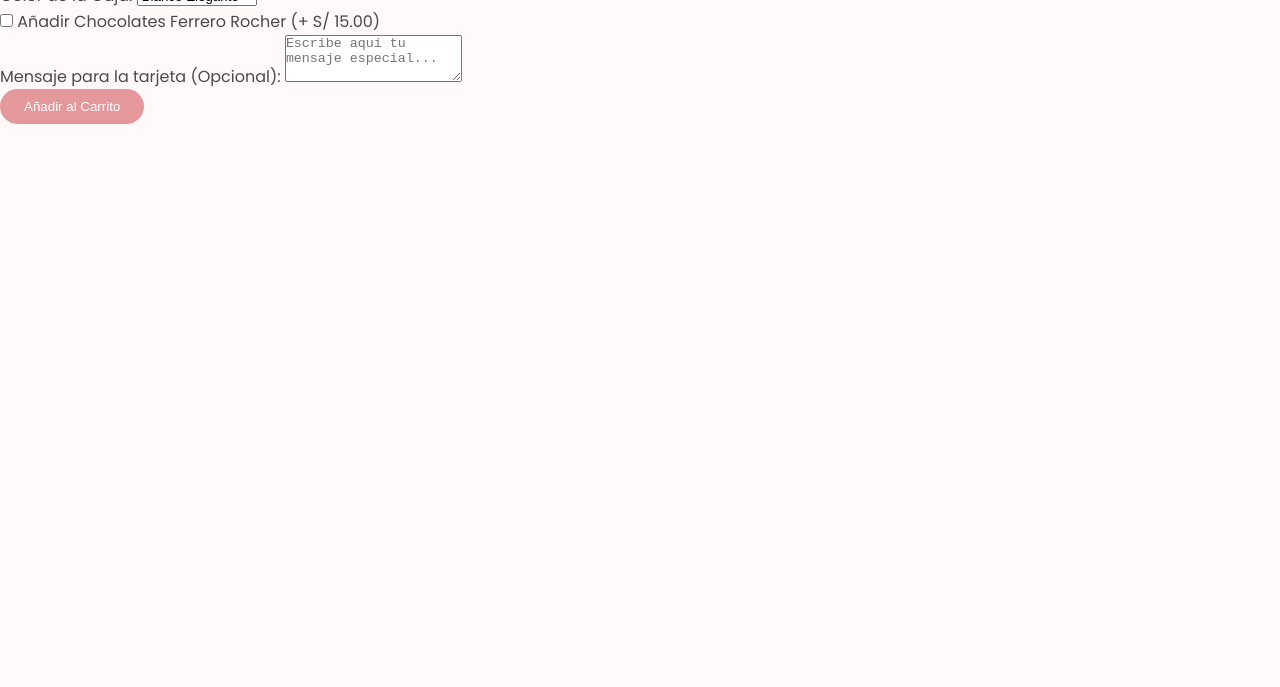
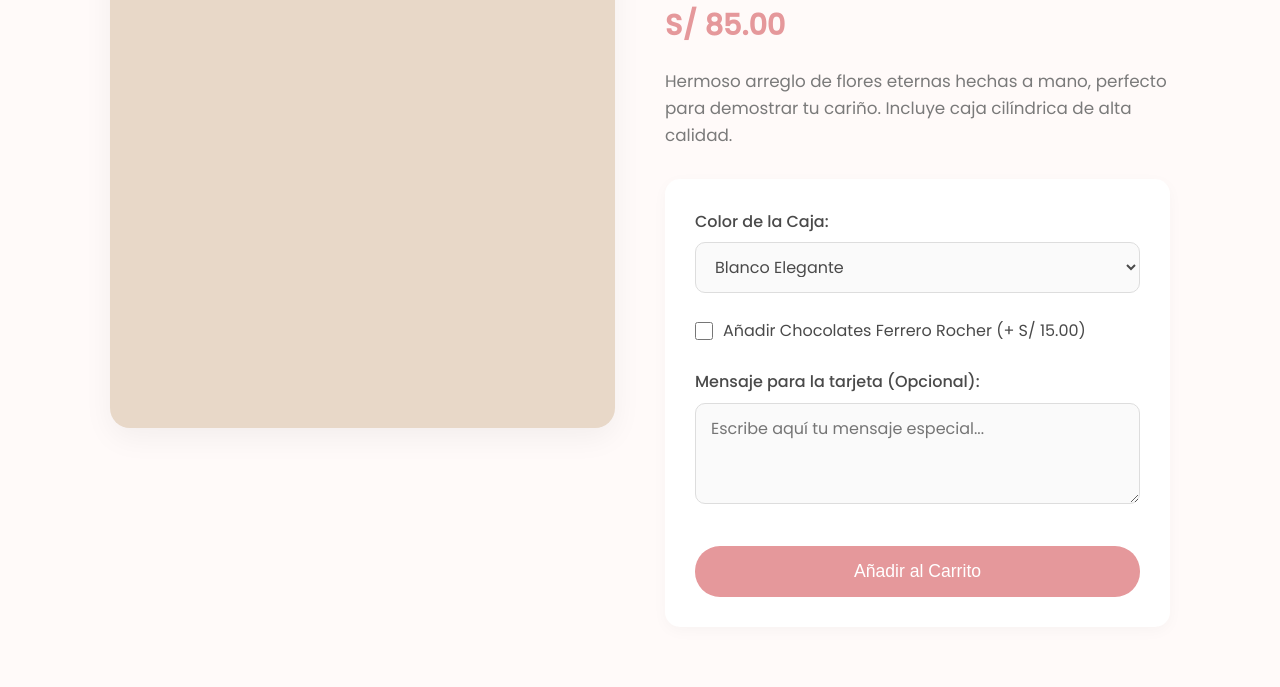
Before and after one commit to Darkness-Mr/D-M_Website, a plain HTML site: page producto.html in a window 1280 px wide. Shown: the part 213-900 px from the top of the page. Before the commit the page ends 800 px from the top, so only its background shows below. Drawn offline with Linux system fonts and the light colour scheme.

Commit message:
Implementando diseño a producto.css

```diff
--- a/css/producto.css
+++ b/css/producto.css
@@ -1 +1,126 @@
 /*(Específico para las opciones de personalización)*/
+
+/* ==========================================================================
+   ESTRUCTURA DE LA VISTA DEL PRODUCTO
+   ========================================================================== */
+.producto-main {
+    padding: 60px 20px;
+    max-width: 1100px;
+    margin: 0 auto;
+}
+
+.producto-container {
+    display: grid;
+    grid-template-columns: 1fr 1fr; /* Dos columnas del mismo ancho */
+    gap: 50px;
+    align-items: start;
+}
+
+/* ==========================================================================
+   GALERÍA DE IMÁGENES
+   ========================================================================== */
+.producto-galeria .product-image-placeholder.grande {
+    height: 500px;
+    border-radius: 20px;
+    box-shadow: 0 10px 30px rgba(0,0,0,0.05);
+    background-color: var(--color-secondary);
+    font-size: 1.2rem;
+}
+
+/* ==========================================================================
+   DETALLES Y FORMULARIO DE PERSONALIZACIÓN
+   ========================================================================== */
+.producto-titulo {
+    font-size: 2.5rem;
+    color: var(--color-text-main);
+    margin-bottom: 10px;
+}
+
+.producto-precio {
+    font-size: 1.8rem;
+    font-weight: 600;
+    color: var(--color-accent);
+    margin-bottom: 20px;
+}
+
+.producto-descripcion {
+    color: var(--color-text-light);
+    margin-bottom: 30px;
+    font-size: 1.05rem;
+}
+
+/* Estilos del formulario */
+.form-personalizacion {
+    background-color: white;
+    padding: 30px;
+    border-radius: 15px;
+    box-shadow: 0 4px 15px rgba(0,0,0,0.03);
+}
+
+.form-group {
+    margin-bottom: 25px;
+}
+
+.form-group label {
+    display: block;
+    font-weight: 500;
+    margin-bottom: 8px;
+    color: var(--color-text-main);
+}
+
+.form-group select,
+.form-group textarea {
+    width: 100%;
+    padding: 12px 15px;
+    border: 1px solid #ddd;
+    border-radius: 10px;
+    font-family: var(--font-text);
+    font-size: 1rem;
+    color: var(--color-text-main);
+    background-color: #fafafa;
+    transition: border-color 0.3s;
+}
+
+.form-group select:focus,
+.form-group textarea:focus {
+    outline: none;
+    border-color: var(--color-accent);
+    background-color: white;
+}
+
+/* Checkbox personalizado */
+.checkbox-group label {
+    display: flex;
+    align-items: center;
+    gap: 10px;
+    cursor: pointer;
+    font-weight: normal;
+}
+
+.checkbox-group input[type="checkbox"] {
+    accent-color: var(--color-accent);
+    width: 18px;
+    height: 18px;
+    cursor: pointer;
+}
+
+.btn-block {
+    width: 100%;
+    font-size: 1.1rem;
+    padding: 15px;
+    margin-top: 10px;
+}
+
+/* Responsividad */
+@media (max-width: 768px) {
+    .producto-container {
+        grid-template-columns: 1fr; /* Una sola columna en móviles */
+        gap: 30px;
+    }
+    .producto-galeria .product-image-placeholder.grande {
+        height: 350px;
+    }
+    .producto-titulo {
+        font-size: 2rem;
+    }
+}
```
